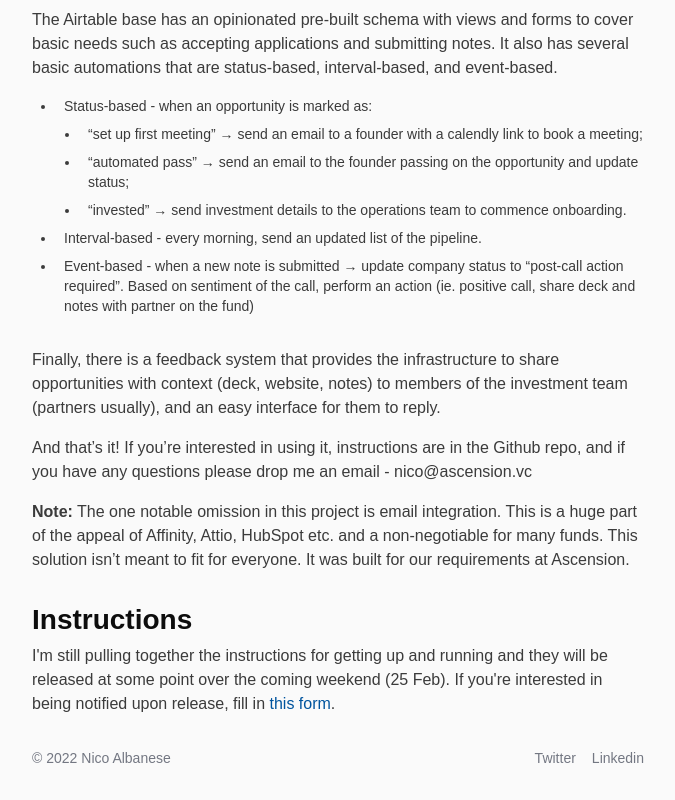
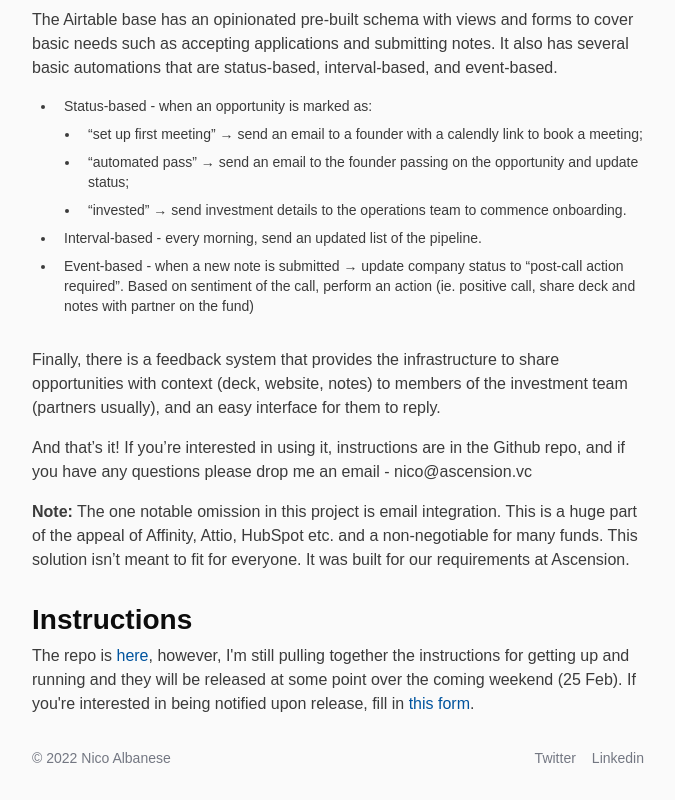
Before and after one commit to nicoalbanese/personal-site-2022, a Next.js app: page /projects/dealflow-os in a window 1280 px wide. Shown: the part 2170-2970 px from the top of the page, without its empty margins (302-977 px from the left). Built offline with nearby package versions, Linux system fonts and the light colour scheme.

Commit message:
added gh repo

```diff
--- a/pages/projects/dealflow-os.tsx
+++ b/pages/projects/dealflow-os.tsx
@@ -188,7 +188,7 @@
         </p>
         <h2>Instructions</h2>
         <p>
-          I&#39;m still pulling together the instructions for getting up and
+          The repo is <Link href={"https://github.com/nicoalbanese/df-hub-opensource"}>here</Link>, however, I&#39;m still pulling together the instructions for getting up and
           running and they will be released at some point over the coming
           weekend (25 Feb). If you&#39;re interested in being notified upon
           release, fill in{" "}
```
